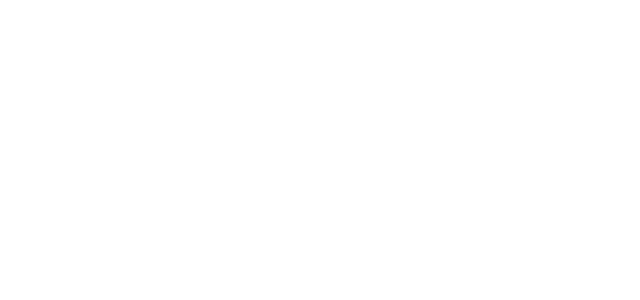
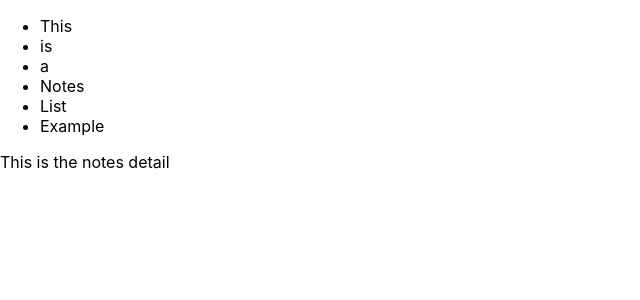
Before and after one commit to ray-jonathan/notes-react-app, a React (Create React App) app: page / in a window 1280 px wide. Shown: the top 300 px of the page, without its empty margins (0-640 px from the left). Built offline with nearby package versions, Linux system fonts and the light colour scheme.

Commit message:
adds skeleton of notes application

```diff
--- a/src/App.js
+++ b/src/App.js
@@ -1,12 +1,9 @@
 import React from 'react';
 import './App.css';
+import NotesApp from './NotesApp';
 
 function App() {
-  return (
-    <div className="App">
-
-    </div>
-  );
+  return ( <NotesApp /> );
 }
 
 export default App;
--- /dev/null
+++ b/src/NotesApp.js
@@ -0,0 +1,19 @@
+import React from 'react';
+import NotesList from './NotesList';
+import NotesDetail from './NotesDetail';
+export default class NotesApp extends React.Component{
+    constructor(props){
+        super(props);
+        this.state = {
+            notes : []
+        };
+    }
+    render(){
+        return(
+        <div>
+            <NotesList />
+            <NotesDetail />
+        </div>
+        )
+    }
+}
--- /dev/null
+++ b/src/NotesDetail.js
@@ -0,0 +1,8 @@
+import React from 'react';
+export default function NotesDetail(props){
+    return(
+    <div>
+        This is the notes detail
+    </div>
+    )
+}
--- /dev/null
+++ b/src/NotesList.js
@@ -0,0 +1,14 @@
+import React from 'react';
+export default function NotesList(props){
+
+    return(
+    <ul>
+        <li>This</li>
+        <li>is</li>
+        <li>a</li>
+        <li>Notes</li>
+        <li>List</li>
+        <li>Example</li>
+    </ul>
+    )
+}
```
